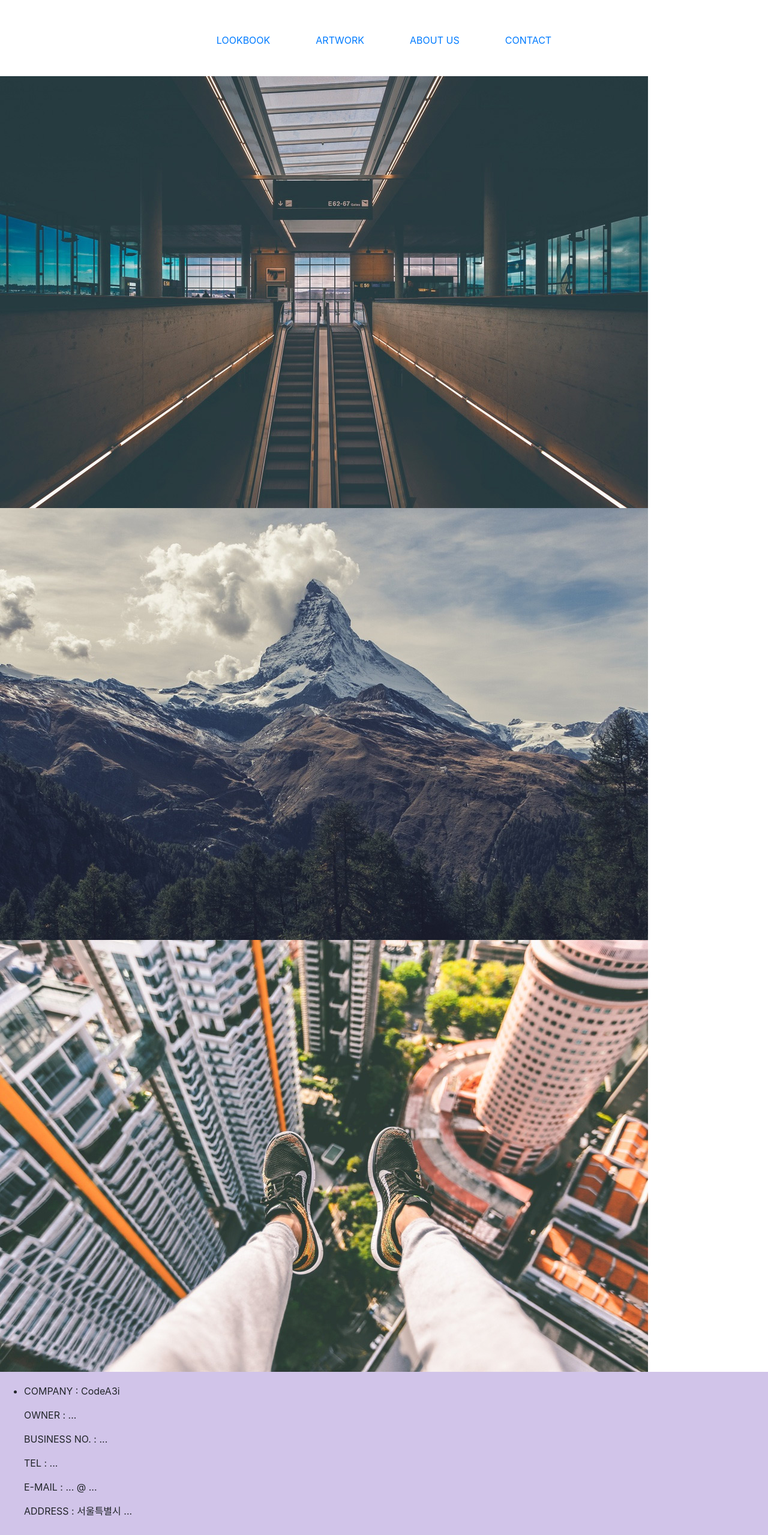
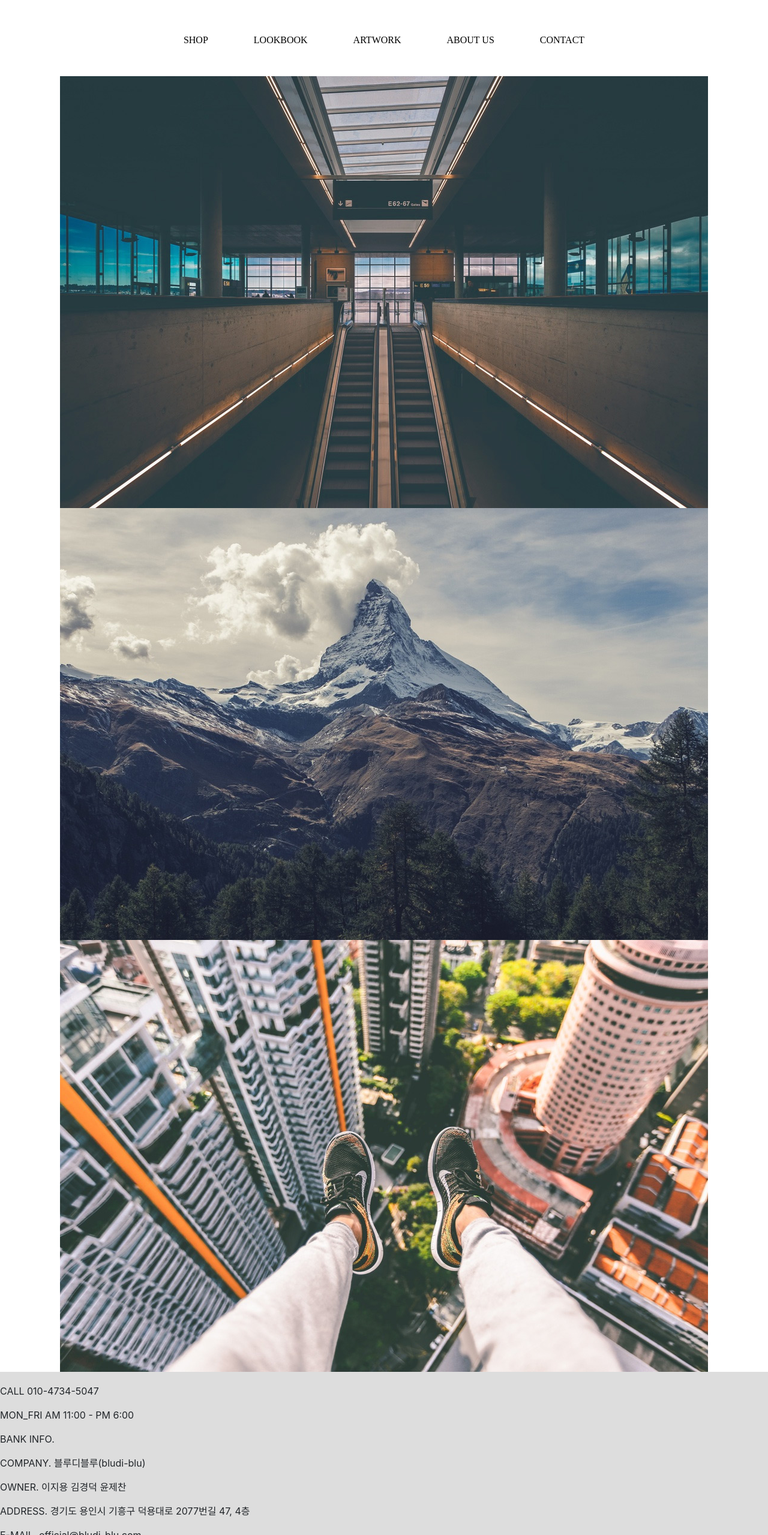
Before and after one commit to ariels1996/PRsite_for_everyone, a website: page index2.html in a window 1280 px wide. Shown: the part 241-2800 px from the top of the page at 60% size. Drawn offline with nearby package versions, Linux system fonts and the light colour scheme; files whose address does not match are found by name.

Commit message:
edit index2 css

```diff
--- a/assets/css/main2.css
+++ b/assets/css/main2.css
@@ -8,12 +8,17 @@ header {
     margin: 100px 0px 50px;
 }
 
+.text-eng {
+    font-family: Didot;
+}
+
 .navbar-nav .nav-item {
     padding: 0px 30px 40px;
 }
 
 .navbar-nav .nav-item a {
     padding: 0px 10px;
+    color: black;
 }
 
 .row-header {
@@ -27,7 +32,7 @@ header {
     min-height: 400px; }
 
 .footer {
-    background-color: #D1C4E9;
+    background-color: #ddd;
     margin: 0px auto;
     padding: 20px 0px; }
 
@@ -41,8 +46,9 @@ body {
     padding: 0px 0px 0px 0px;
     z-index: 0; }
 
-.main-photo {
+#main {
     margin-top: 30px;
+    text-align: center;
     top: 0; }
 
 .no-padding {
--- a/index2.html
+++ b/index2.html
@@ -37,16 +37,19 @@
                                 <div class="collapse navbar-collapse" id="Navbar">
                                     <ul class="navbar-nav mr-auto mx-auto">
                                         <li class="nav-item">
-                                            <a class="nav-link" href="#">LOOKBOOK</a>
+                                            <a class="nav-link text-eng" href="#">SHOP</a>
                                         </li>
                                         <li class="nav-item">
-                                            <a class="nav-link" href="./artwork.html">ARTWORK</a>
+                                            <a class="nav-link text-eng" href="#">LOOKBOOK</a>
                                         </li>
                                         <li class="nav-item">
-                                            <a class="nav-link" href="#">ABOUT US</a>
+                                            <a class="nav-link text-eng" href="./artwork.html">ARTWORK</a>
                                         </li>
                                         <li class="nav-item">
-                                            <a class="nav-link" href="#">CONTACT</a>
+                                            <a class="nav-link text-eng" href="#">ABOUT US</a>
+                                        </li>
+                                        <li class="nav-item">
+                                            <a class="nav-link text-eng" href="#">CONTACT</a>
                                         </li>
                                     </ul>
                                 </div>
@@ -77,15 +80,19 @@
 
 				<!-- Footer -->
 					<footer class="footer">
-                        <ul class="copy">
-                            <li>
-                                <p>COMPANY : CodeA3i</p>
-                                <p>OWNER : ...</p>
-                                <p>BUSINESS NO. : ...</p>
-                                <p>TEL : ...</p>
-                                <p>E-MAIL : ... @ ...</p>
-                                <p>ADDRESS : 서울특별시 ...</p>
-                            </li>
+                        <div class="copy row">
+                            <div class="col-12 col-4 order-last">
+                                <p>CALL 010-4734-5047</p>
+                                <p>MON_FRI AM 11:00 - PM 6:00</p>
+                                <p>BANK INFO.</p>
+                                <p>COMPANY. 블루디블루(bludi-blu)</p>
+                                <p>OWNER. 이지용 김경덕 윤제찬</p>
+                                <p>ADDRESS. 경기도 용인시 기흥구 덕용대로 2077번길 47, 4층</p>
+                                <p>E-MAIL. official@bludi-blu.com</p>
+                                <p>BUSINESS LICENSE. 770-86-01626</p>
+                                <p>ONLINE LICENSE.</p>
+                                <p>COPYRIGHT</p>
+                            </div>
                         </ul>
 					</footer>
 
```
